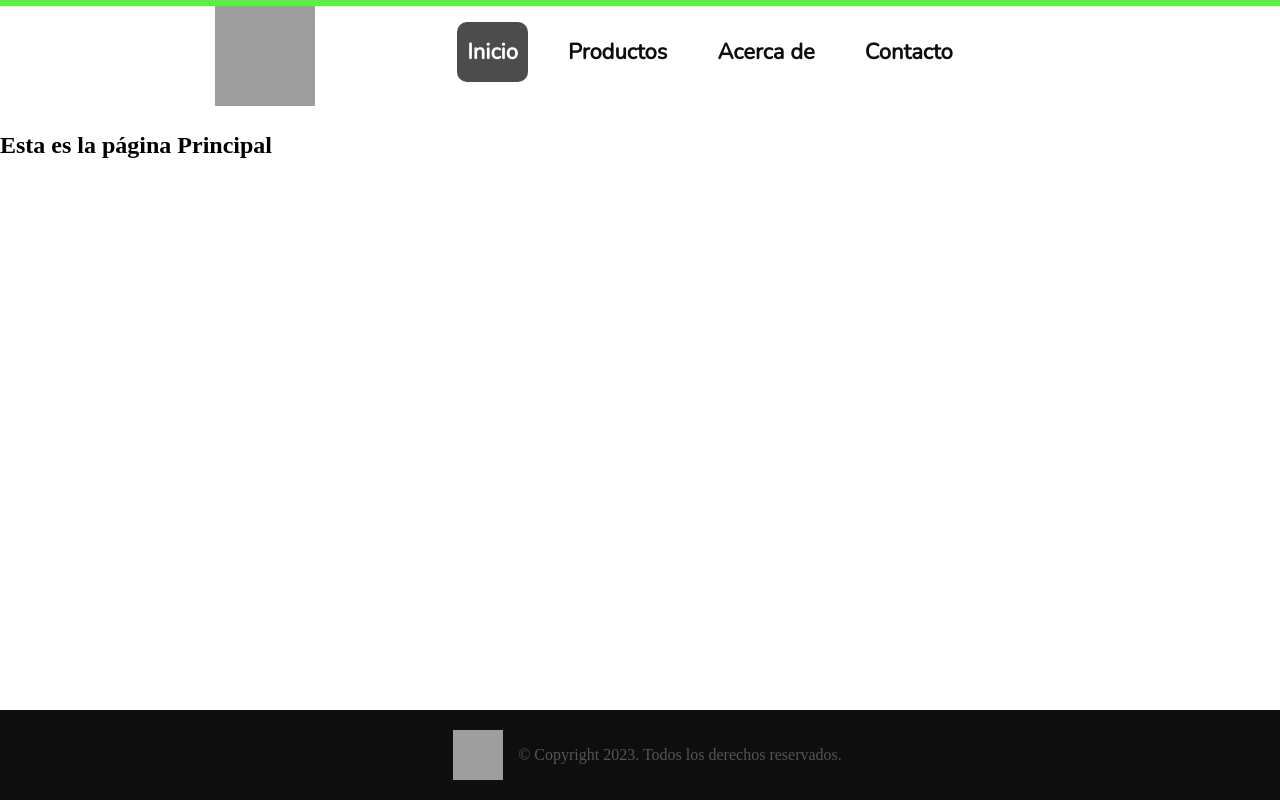
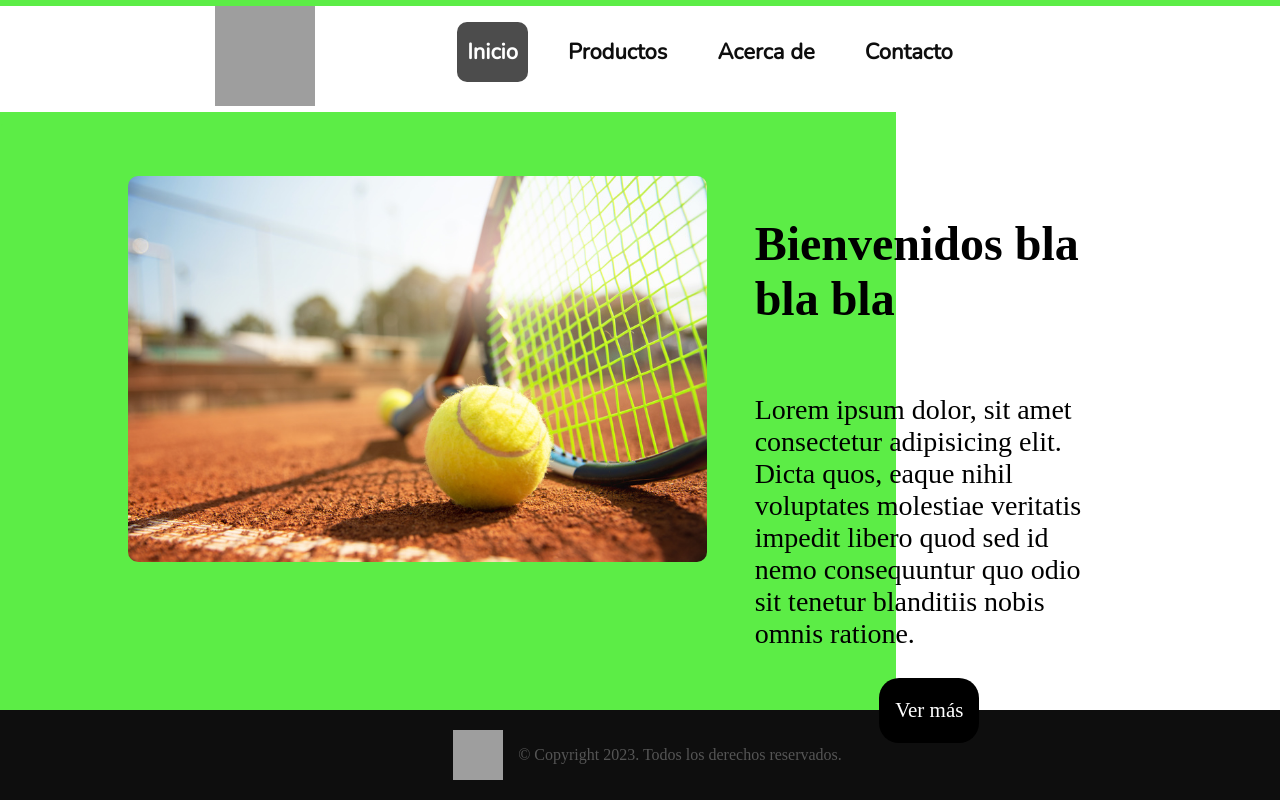
Before and after one commit to TomasFH/tennis-website, a Vue app: page / in a window 1280 px wide. Built offline with nearby package versions, Linux system fonts and the light colour scheme; grey boxes are pictures that could not be loaded; a web font is replaced by a local one.

Commit message:
Footer adjusted: its position is not set in fixed anymore. Main content div's heigth fills the screen. Created a landing page in Home's section (not finished yet).

```diff
--- a/src/App.vue
+++ b/src/App.vue
@@ -6,7 +6,7 @@
 
   <!-- Principal/Main -->
 
-  <section>
+  <section class="mainContent">
       <RouterView />
   </section>
 
@@ -29,8 +29,18 @@
 <style>
   /* Este style no lleva el 'scoped' ya que quiero establecer que todas estas modificaciones se apliquen
       a todo el sitio */
-  body{
+  body {
     margin: 0;
     height: 100vh;
   }
+  #app {
+    display: flex;
+    flex-direction: column;
+    height: 100%;
+  }
+  .mainContent {
+    display: flex;
+    flex-direction: column;
+    flex: 1;
+  }
 </style>
--- a/src/components/footerSection.vue
+++ b/src/components/footerSection.vue
@@ -15,8 +15,6 @@
         display: flex;
         justify-content: center;
         align-items: center;
-        position: fixed;
-        bottom: 0;
         width: 100%;
         height: auto;
     }
--- a/src/views/HomeView.vue
+++ b/src/views/HomeView.vue
@@ -2,5 +2,75 @@
 </script>
 
 <template>
-  <h1>Esta es la página Principal</h1>
+  <main class="landingPage">
+    <div class="firstHalf">.</div>
+    <div class="content">
+      <div class="contentImg">
+        <img src="../assets/img/raquetas.jpg" alt="raquetas landing page">
+      </div>
+      <div class="contentText">
+        <h1>Bienvenidos bla bla bla</h1>
+        <p>Lorem ipsum dolor, sit amet consectetur adipisicing elit. Dicta quos, eaque nihil voluptates molestiae veritatis impedit libero quod sed id nemo consequuntur quo odio sit tenetur blanditiis nobis omnis ratione.</p>
+        <RouterLink to="/products">Ver más</RouterLink>
+      </div>
+    </div>
+      <div class="secondHalf"></div>
+  </main>
 </template>
+
+<style scoped>
+  .landingPage {
+    width: 100%;
+    /* background-color: gray; */
+    flex: 1;
+    display: flex;
+    position: relative;
+  }
+  .firstHalf {
+    background-color: #5ced46;
+    width: 70%;
+    color: #5ced46;
+  }
+  .content {
+    position: absolute;
+    width: 80%;
+    left: 10%;
+    display: flex;
+    padding-top: 5%;
+  }
+  .contentImg img{
+    width: 100%;
+    border-radius: 10px;
+  }
+  .contentText {
+    padding: 0 3rem;
+    width: 50%;
+    display: flex;
+    flex-direction: column;
+  }
+  .contentText h1 {
+    font: 700;
+    font-size: 3em;
+  }
+  .content p {
+    font: 500;
+    font-size: 1.75em;
+  }
+  .contentText a {
+    background-color: black;
+    color: white;
+    font: bold;
+    font-size: 21px;
+    border-radius: 20px;
+    padding: 20px 15px;
+    width: 20%;
+    margin: 0 auto;
+    cursor: pointer;
+    transition: .25s;
+    text-decoration: none;
+    text-align: center;
+  }
+  .contentText a:hover {
+    background-color: rgb(50, 50, 50);
+  }
+</style>
```
Also changed, not shown: src/assets/img/landing page raqueta.jpg (added).
